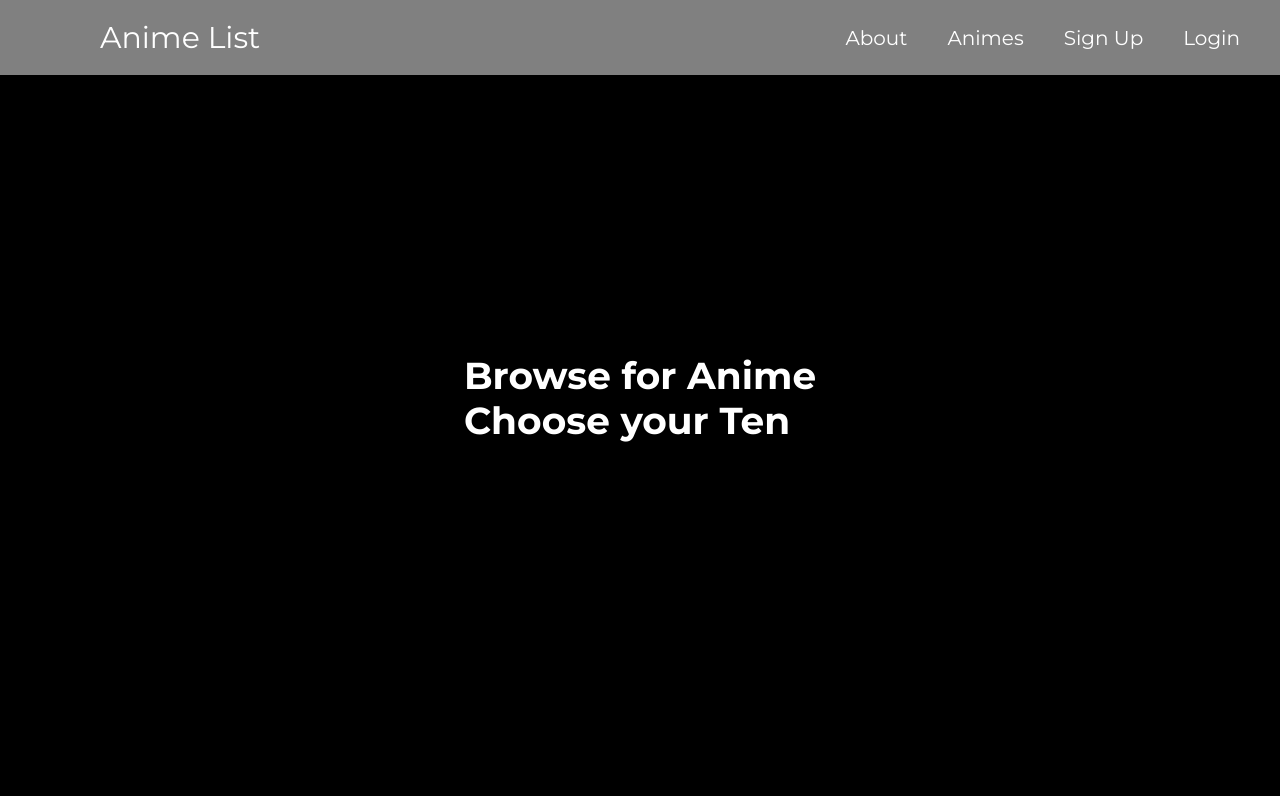
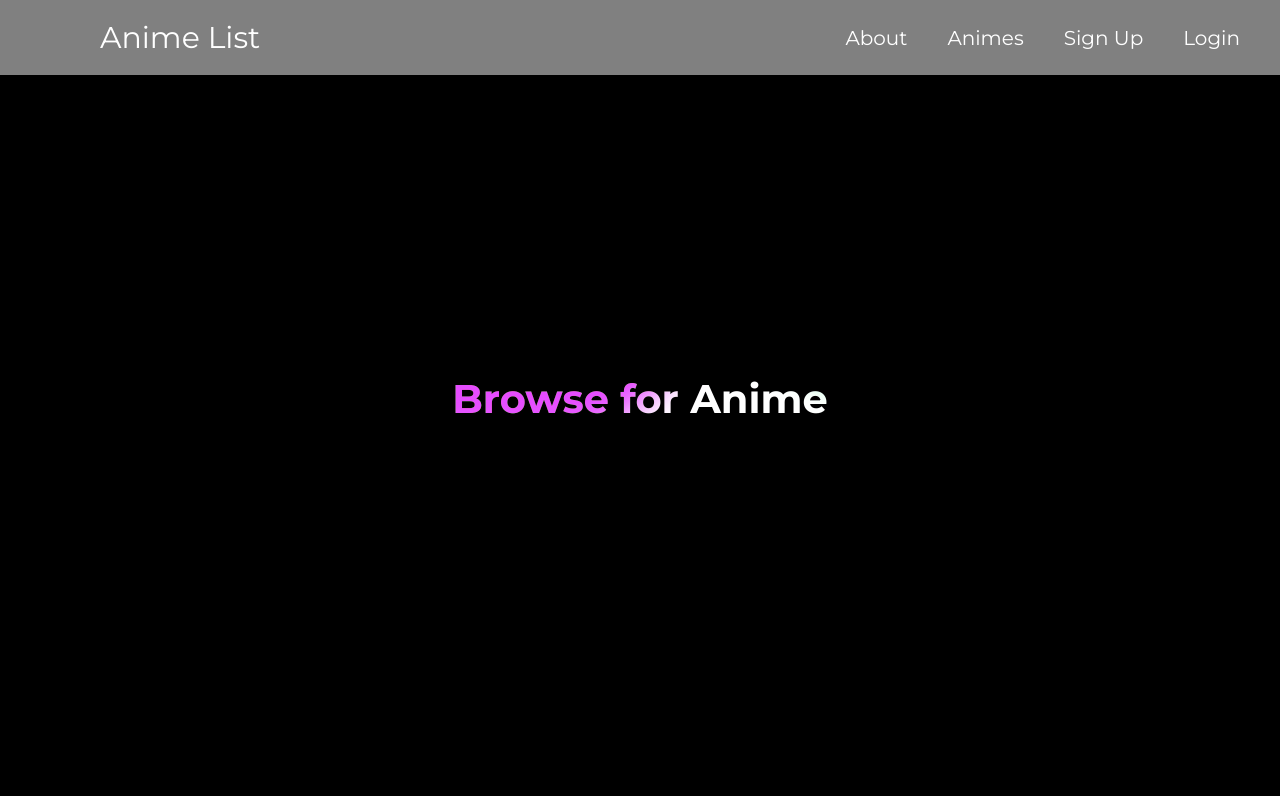
Before and after one commit to CSJLU/anime-list-project, a React (Vite) app in the folder client/: page / in a window 1280 px wide. Built offline with nearby package versions, Linux system fonts and the light colour scheme.

Commit message:
Add aurora effect to intro section text

```diff
--- a/client/src/components/Hero.css
+++ b/client/src/components/Hero.css
@@ -1,3 +1,213 @@
+.homepage-container {
+    height: 100vh;
+    overflow-y: auto;
+}
+
+section {
+    display: flex;
+    justify-content: center;
+    align-items: center;
+    min-height: 100vh;
+}
+
+/* Enables text fade-in animation */
+
+.hidden {
+    opacity: 0;
+    transform: translateY(30px);
+}
+
+.visible {
+    transition: all 1s;
+    opacity: 1;
+    transform: translateY(0);
+
+}
+
+/* First section with aurora effect
+   Source [Ostylowany] */
+
+.intro-container {
+    border-bottom: 4px solid white;
+}
+
+.intro-text {
+    font-weight: 800;
+    position: relative;
+    margin: 0;
+    color: white;
+    overflow: hidden;
+    font-size: 40px;
+    z-index: 1;
+    background: black;
+}
+
+.aurora {
+    position: absolute;
+    top: 0;
+    left: 0;
+    width: 100%;
+    height: 100%;
+    z-index: 2;
+    mix-blend-mode: darken;
+    pointer-events: none;
+}
+
+.aurora-item {
+    overflow: hidden;
+    position: absolute;
+    width: 60vw;
+    height: 60vw;
+    background-color: #00c2ff;
+    border-radius: 37% 29% 27% 27% / 28% 25% 41% 37%;
+    filter: blur(1rem);
+    mix-blend-mode: overlay;
+  }
+
+  .aurora-item:nth-of-type(1) {
+    top: -50%;
+    animation: aurora-border 6s ease-in-out infinite,
+      aurora-1 12s ease-in-out infinite alternate;
+  }
+
+  .aurora-item:nth-of-type(2) {
+    background-color: #ffc640;
+    right: 0;
+    top: 0;
+    animation: aurora-border 6s ease-in-out infinite,
+      aurora-2 12s ease-in-out infinite alternate;
+  }
+
+  .aurora-item:nth-of-type(3) {
+    background-color: #33ff8c;
+    left: 0;
+    bottom: 0;
+    animation: aurora-border 6s ease-in-out infinite,
+      aurora-3 8s ease-in-out infinite alternate;
+  }
+
+  .aurora-item:nth-of-type(4) {
+    background-color: #e54cff;
+    right: 0;
+    bottom: -50%;
+    animation: aurora-border 6s ease-in-out infinite,
+      aurora-4 24s ease-in-out infinite alternate;
+  }
+
+
+@keyframes aurora-1 {
+    0% {
+      top: 0;
+      right: 0;
+    }
+
+    50% {
+      top: 100%;
+      right: 75%;
+    }
+
+    75% {
+      top: 100%;
+      right: 25%;
+    }
+
+    100% {
+      top: 0;
+      right: 0;
+    }
+  }
+
+  @keyframes aurora-2 {
+    0% {
+      top: -50%;
+      left: 0%;
+    }
+
+    60% {
+      top: 100%;
+      left: 75%;
+    }
+
+    85% {
+      top: 100%;
+      left: 25%;
+    }
+
+    100% {
+      top: -50%;
+      left: 0%;
+    }
+  }
+
+  @keyframes aurora-3 {
+    0% {
+      bottom: 0;
+      left: 0;
+    }
+
+    40% {
+      bottom: 100%;
+      left: 75%;
+    }
+
+    65% {
+      bottom: 40%;
+      left: 50%;
+    }
+
+    100% {
+      bottom: 0;
+      left: 0;
+    }
+  }
+
+  @keyframes aurora-4 {
+    0% {
+      bottom: -50%;
+      right: 0;
+    }
+
+    50% {
+      bottom: 0%;
+      right: 40%;
+    }
+
+    90% {
+      bottom: 50%;
+      right: 25%;
+    }
+
+    100% {
+      bottom: -50%;
+      right: 0;
+    }
+  }
+
+  @keyframes aurora-border {
+    0% {
+      border-radius: 37% 29% 27% 27% / 28% 25% 41% 37%;
+    }
+
+    25% {
+      border-radius: 47% 29% 39% 49% / 61% 19% 66% 26%;
+    }
+
+    50% {
+      border-radius: 57% 23% 47% 72% / 63% 17% 66% 33%;
+    }
+
+    75% {
+      border-radius: 28% 49% 29% 100% / 93% 20% 64% 25%;
+    }
+
+    100% {
+      border-radius: 37% 29% 27% 27% / 28% 25% 41% 37%;
+    }
+}
+
+
+/* Second section with search feature */
+
 .search-container {
     width: 100%;
     min-height: 100vh;
@@ -29,18 +239,6 @@
     margin-top: 15px;
     /*animation: fade-in 3s;*/
 }
-
-/*
-@keyframes fade-in {
-    from {
-        opacity: 0;
-    }
-    to {
-        opacity: 100;
-    }
-}
-*/
-
 
 .hero-card {
     display: flex;
@@ -75,50 +273,20 @@
 
 }
 
-.homepage-container {
-    height: 100vh;
-    overflow-y: auto;
-}
-
-.intro-container {
-    border-bottom: 4px solid white;
-}
+/* Third section - about me / project */
 
 .about-container {
     border-bottom: 4px solid white;
-}
-
-.fun-container {
-    border-bottom: 4px solid white;
-
-}
-
-
-.intro-text {
-    font-size: 25px;
-    color: white;
-}
-
-section {
-    display: flex;
-    justify-content: center;
-    align-items: center;
-    min-height: 100vh;
-
 }
 
 .about-text {
     color: white;
 }
 
-.hidden {
-    opacity: 0;
-    transform: translateY(50px);
-}
 
-.visible {
-    transition: all 1s;
-    opacity: 1;
-    transform: translateY(0);
+/* Fourth section - little fun thing with music playability perhaps*/
+
+.fun-container {
+    border-bottom: 4px solid white;
 
 }
--- a/client/src/components/Hero.jsx
+++ b/client/src/components/Hero.jsx
@@ -42,10 +42,16 @@
     return (
         <div className="homepage-container">
             <section className="intro-container">
-                <div className="intro-text">
-                    <h1 ref={introRef} className={`${introIsVisible ? "visible" : "hidden"}`}>Browse for Anime</h1>
-                    <h2 ref={introRef} className={`${introIsVisible ? "visible" : "hidden"}`}>Choose your Ten</h2>
-                </div>
+                <h1 ref={introRef} className={`intro-text ${introIsVisible ? "visible" : "hidden"}`}>
+                    Browse for Anime
+                    <div className="aurora">
+                        <div className="aurora-item"></div>
+                        <div className="aurora-item"></div>
+                        <div className="aurora-item"></div>
+                        <div className="aurora-item"></div>
+                        </div>
+                    </h1>
+                    {/*<h2 ref={introRef} className={`${introIsVisible ? "visible" : "hidden"}`}>Choose your Ten</h2>*/}
             </section>
             <section className="search-container">
                 <div className="hero-card">
```
